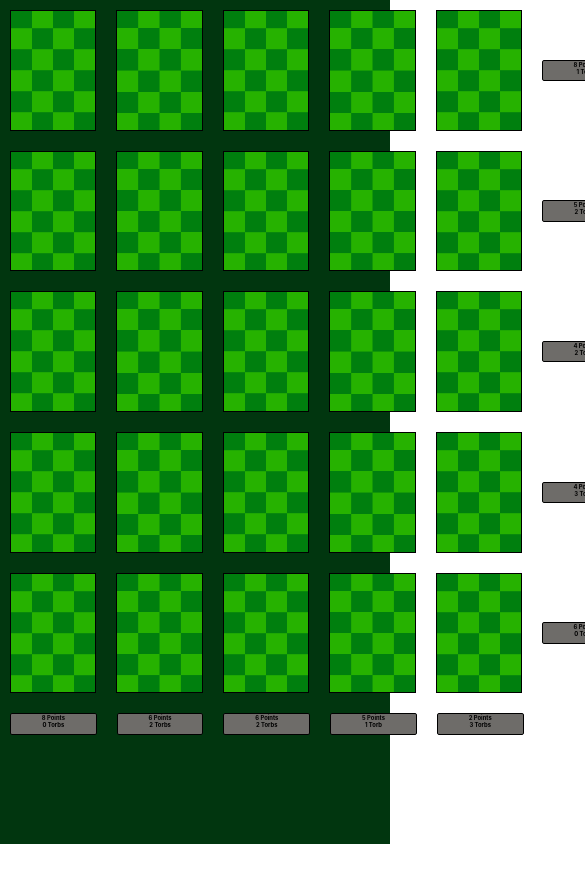
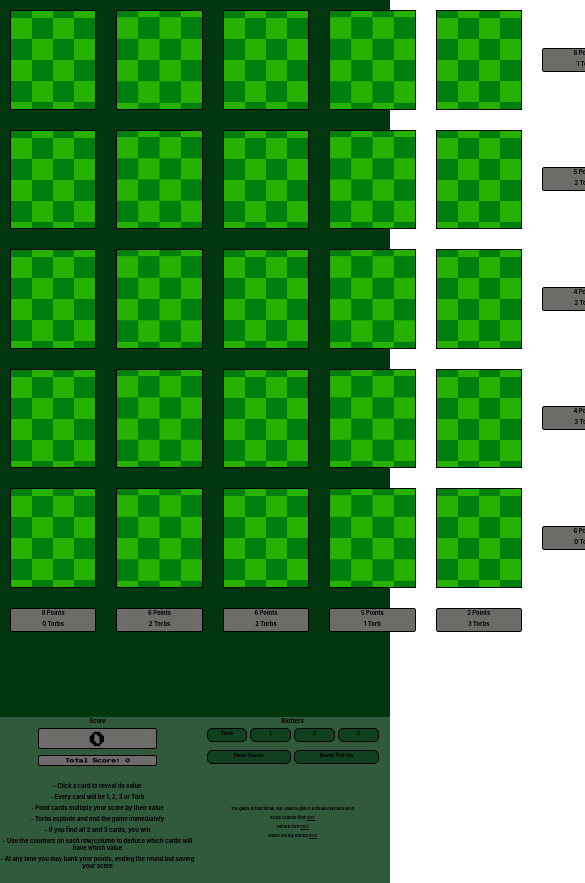
Before and after one commit to CDrury0/Voltorb-Flip, a React (Create React App) app: page / in a window 390 px wide. Shown: the top 883 px of the page, 585 px wide, since content can reach past the window. Before the commit the page ends 844 px from the top, so only its background shows below. Built offline with nearby package versions, Linux system fonts and the light colour scheme.

Commit message:
Implemented Resizing Via CSS Properties
- Still doesn't look great, but it's much easier to read and see everything when the window is in portrait mode

```diff
--- a/src/App.css
+++ b/src/App.css
@@ -3,16 +3,35 @@
   src: url("./PressStart2P-Regular.ttf");
 }
 
+:root.horizontal {
+  --layout-direction: row;
+  --side-panel-direction: column;
+  --max-app-height: 100vh;
+  --instruction-padding: 5%;
+}
+
+:root.vertical {
+  --layout-direction: column;
+  --min-grid-height: 85vh;
+  --side-panel-direction: row;
+  --min-sub-panel-width: 50%;
+  --side-panel-wrap: wrap;
+  --sub-panel-bottom-padding: 10px;
+  --credits-alignment: center;
+}
+
 .App {
   background-color: #01360f;
   display: flex;
-  height: 100vh; /*change font scaling for "correct" height when scaled weird*/
+  flex-direction: var(--layout-direction);
+  height: var(--max-app-height);
 }
 
 .Grid {
   flex: 1.2;
   display: flex;
   flex-direction: column;
+  min-height: var(--min-grid-height);
 }
 
 .CardRow {
@@ -52,19 +71,11 @@
 }
 
 .SidePanel {
-  flex: 0.7;
+  flex: 0.8;
   background-color: #31593c;
   display: flex;
-  flex-direction: column;
-}
-
-#gradient {
-  background-image: linear-gradient(to right, #01360f, #31593c);
-  flex: 0.1;
-}
-
-.CardBlotter > h1 {
-  font-size: max(3vh, 1vw);
+  flex-direction: var(--side-panel-direction);
+  flex-wrap: var(--side-panel-wrap);
 }
 
 button {
@@ -81,10 +92,13 @@ button:hover:active {
 }
 
 .subPanel {
+  min-width: var(--min-sub-panel-width);
+  flex-wrap: wrap;
   flex: 1;
   display: flex;
   flex-direction: column;
   align-items: center;
+  padding-bottom: var(--sub-panel-bottom-padding);
 }
 
 #blotter0 {
@@ -117,6 +131,7 @@ button:hover:active {
 
 #credits {
   flex-direction: column-reverse;
+  align-self: var(--credits-alignment);
   padding-bottom: 2vh;
 }
 
@@ -127,18 +142,22 @@ button:hover:active {
 #totalScore {
   margin-top: 0;
   font-size: 1.2vw;
-  height: 4vh;
+  padding-bottom: 1%;
 }
 
 #instructions {
-  padding-left: 5%;
+  padding-left: var(--instruction-padding);
   align-items: flex-start;
 }
 
-#instructions > h1 {
+#counterSubPanel > h1 {
+  margin: 0;
+}
+
+h1, h3 {
   margin: 0;
   text-align: left;
-  font-size: 1.25vw;
+  font-size: max(3vh, 1vw);
   padding-bottom: 4px;
 }
 
@@ -157,7 +176,8 @@ h2 {
   border: thin solid black;
   border-radius: 0.5vw;
   font-family: "Press Start";
-  padding-top: 7px;
+  padding-top: 1.2%;
+  margin: 0 0 3% 0;
 }
 
 h3 {
--- a/src/App.js
+++ b/src/App.js
@@ -4,6 +4,7 @@ import Grid from "./Components/Grid.js";
 import SidePanel from "./Components/SidePanel.js";
 
 function App() {
+    window.onresize();
     const storedScore = localStorage.getItem("score");
     const [totalScore, setTotalScore] = useState(!!storedScore ? parseInt(storedScore) : 0);
     const [roundScore, setRoundScore] = useState(0);
@@ -41,4 +42,11 @@ function App() {
     );
 }
 
+window.onresize = () => {
+    const rootElement = document.querySelector(":root");
+    const useHorizontal = window.innerWidth > window.innerHeight * 1.2;
+    rootElement.className = useHorizontal ? "horizontal" : "vertical";
+    console.log(rootElement.className);
+};
+
 export default App;
--- a/src/Components/SidePanel.js
+++ b/src/Components/SidePanel.js
@@ -6,6 +6,7 @@ const SidePanel = (props) => {
     return(
         <div className="SidePanel">
             <div className="subPanel" id="counterSubPanel">
+                <h1>Score</h1>
                 <ScoreCounter score={props.roundScore}/>
                 <h2 id="totalScore">{"Total Score: " + props.totalScore}</h2>
             </div>
@@ -17,8 +18,6 @@ const SidePanel = (props) => {
                     <BlotterButton value={2} setClickState={props.setClickState} clickState={props.clickState}/>
                     <BlotterButton value={3} setClickState={props.setClickState} clickState={props.clickState}/>
                 </div>
-            </div>
-            <div className="subPanel">
                 <div id="buttonRow">
                     <NewGameButton setNewBoard={props.setNewBoard} setRoundScore={props.setRoundScore} setRevealFaces={props.setRevealFaces} />
                     {/*Below button is bank points*/}
```
